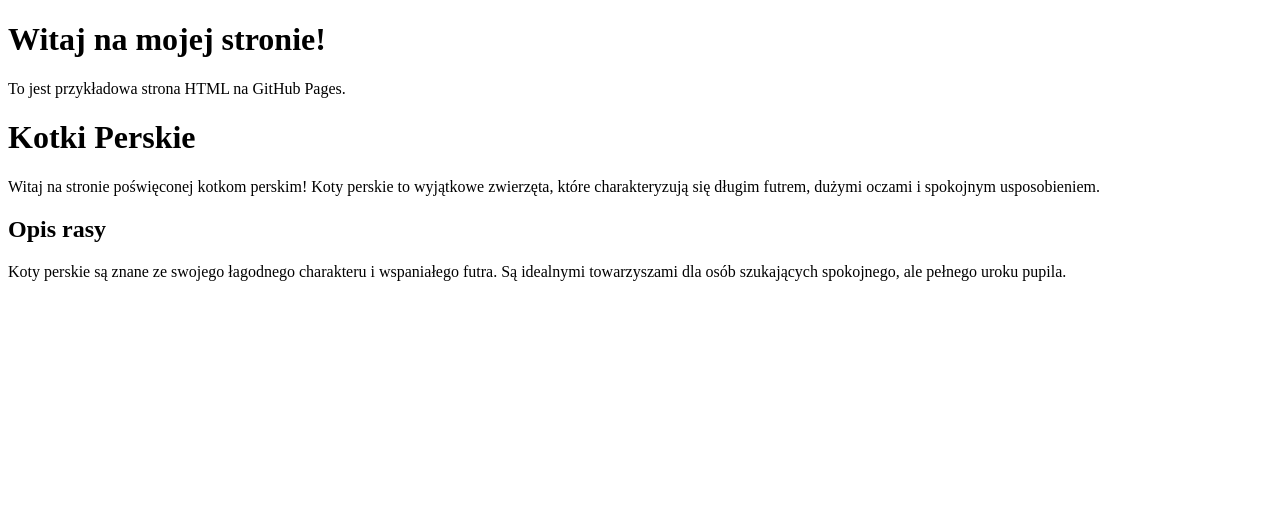
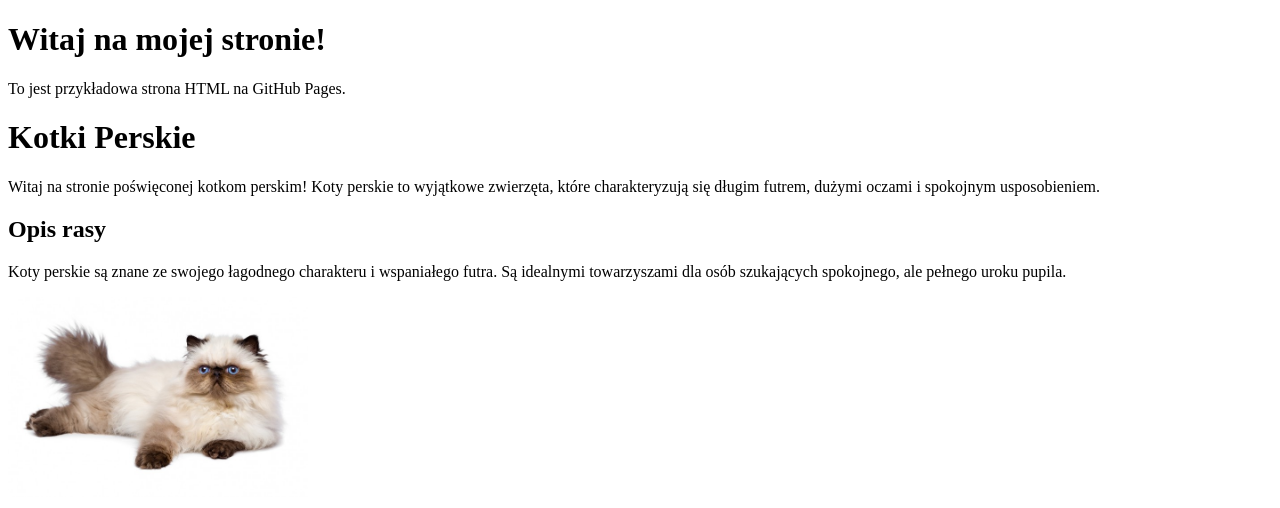
Before and after one commit to Ariwi82/Kotki-Perskie, a plain HTML site: page index.html in a window 1280 px wide. Drawn offline with Linux system fonts and the light colour scheme.

Commit message:
Update index.html

```diff
--- a/index.html
+++ b/index.html
@@ -26,3 +26,5 @@
     <p>Koty perskie są znane ze swojego łagodnego charakteru i wspaniałego futra. Są idealnymi towarzyszami dla osób szukających spokojnego, ale pełnego uroku pupila.</p>
 </body>
 </html>
+
+<img src="https://raw.githubusercontent.com/Ariwi82/Kotki-Perskie/refs/heads/main/obraz_2025-01-25_210318561.png"alt="Kotki perskie" width="300">
```
